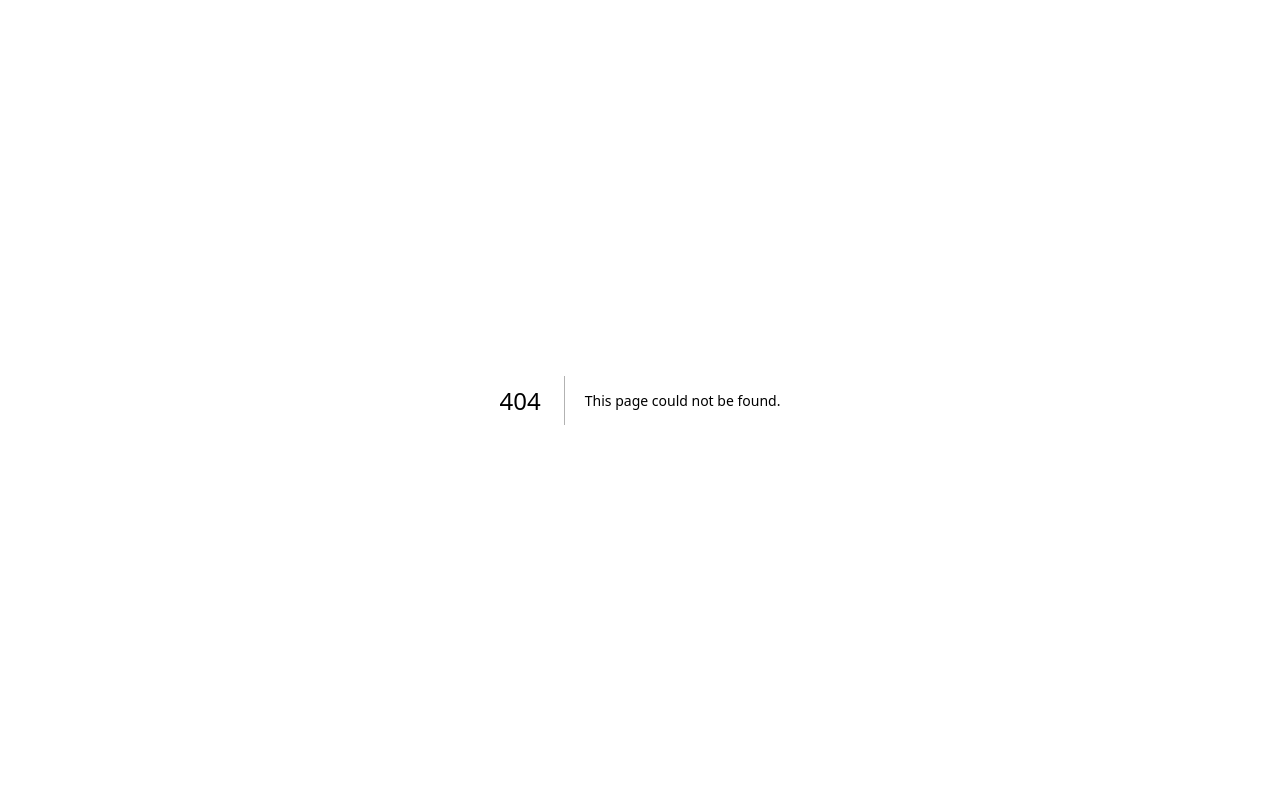
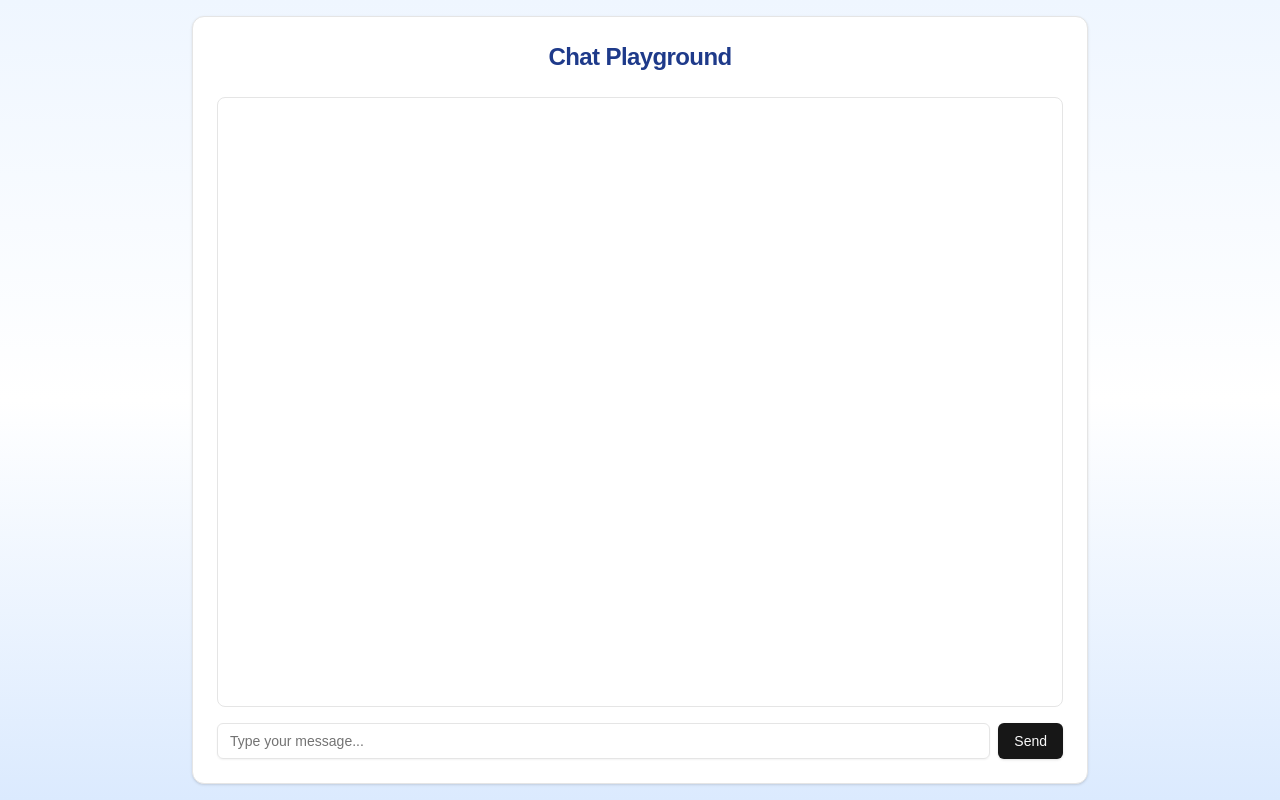
Before and after one commit to dudubernhard/next-app-1, a Next.js app: page /chat in a window 1280 px wide. Before the commit this address had no page. Built offline with nearby package versions, Linux system fonts and the light colour scheme.

Commit message:
Add chat functionality with a new Chat Playground page, including API integration for message handling. Introduced ScrollArea component for better UI experience and updated package dependencies to include @radix-ui/react-scroll-area.

```diff
--- a/package.json
+++ b/package.json
@@ -11,6 +11,7 @@
   "dependencies": {
     "@radix-ui/react-label": "^2.1.7",
     "@radix-ui/react-menubar": "^1.1.15",
+    "@radix-ui/react-scroll-area": "^1.2.9",
     "@radix-ui/react-select": "^2.2.5",
     "@radix-ui/react-slot": "^1.2.3",
     "@radix-ui/react-tabs": "^1.1.12",
--- /dev/null
+++ b/src/app/api/chat/route.ts
@@ -0,0 +1,16 @@
+import { NextRequest, NextResponse } from 'next/server';
+
+export async function POST(req: NextRequest) {
+  try {
+    const { message } = await req.json();
+    if (typeof message !== 'string' || !message.trim()) {
+      return NextResponse.json({ error: 'Invalid message' }, { status: 400 });
+    }
+    // Simulate processing delay
+    await new Promise((resolve) => setTimeout(resolve, 800));
+    return NextResponse.json({ reply: `Echo: ${message}` });
+  } catch (error) {
+    console.error('[API] error', error);
+    return NextResponse.json({ error: 'Invalid request' }, { status: 400 });
+  }
+}
--- /dev/null
+++ b/src/app/chat/client.ts
@@ -0,0 +1,18 @@
+export async function sendMessageToServer(
+  message: string,
+): Promise<string | null> {
+  try {
+    const res = await fetch('/api/chat', {
+      method: 'POST',
+      headers: { 'Content-Type': 'application/json' },
+      body: JSON.stringify({ message }),
+    });
+    const data = await res.json();
+    if (data.reply) {
+      return data.reply;
+    }
+    return null;
+  } catch {
+    return null;
+  }
+}
--- /dev/null
+++ b/src/app/chat/page.tsx
@@ -0,0 +1,123 @@
+'use client';
+
+import { Card, CardContent, CardHeader, CardTitle } from '@/components/ui/card';
+import { Input } from '@/components/ui/input';
+import { Button } from '@/components/ui/button';
+import { ScrollArea } from '@/components/ui/scroll-area';
+import { useState } from 'react';
+import { sendMessageToServer } from './client';
+
+interface Message {
+  id: number;
+  text: string;
+  sender: 'user' | 'bot';
+  timestamp: Date;
+}
+
+export default function ChatPlayground() {
+  const [messages, setMessages] = useState<Message[]>([]);
+  const [inputValue, setInputValue] = useState('');
+  const [isBotTyping, setIsBotTyping] = useState(false);
+
+  const handleSendMessage = async () => {
+    if (!inputValue.trim()) return;
+
+    const userMessage: Message = {
+      id: Date.now(),
+      text: inputValue,
+      sender: 'user',
+      timestamp: new Date(),
+    };
+
+    setMessages((prev) => [...prev, userMessage]);
+    setInputValue('');
+    setIsBotTyping(true);
+
+    try {
+      const reply = await sendMessageToServer(userMessage.text);
+      if (reply) {
+        const botMessage: Message = {
+          id: Date.now() + 1,
+          text: reply,
+          sender: 'bot',
+          timestamp: new Date(),
+        };
+        setMessages((prev) => [...prev, botMessage]);
+      } else {
+        // Optionally handle error
+      }
+    } catch {
+      // Optionally handle error
+    } finally {
+      setIsBotTyping(false);
+    }
+  };
+
+  const handleKeyDown = (e: React.KeyboardEvent) => {
+    if (e.key === 'Enter' && !e.shiftKey) {
+      e.preventDefault();
+      handleSendMessage();
+    }
+  };
+
+  return (
+    <div className="min-h-screen flex flex-col bg-gradient-to-b from-blue-50 via-white to-blue-100 dark:from-gray-900 dark:via-gray-950 dark:to-gray-900 p-4">
+      <Card className="w-full max-w-4xl mx-auto flex-1 flex flex-col">
+        <CardHeader>
+          <CardTitle className="text-2xl font-bold text-center text-blue-900 dark:text-white">
+            Chat Playground
+          </CardTitle>
+        </CardHeader>
+        <CardContent className="flex-1 flex flex-col gap-4">
+          <ScrollArea className="flex-1 p-4 border rounded-lg">
+            <div className="space-y-4">
+              {messages.map((message) => (
+                <div
+                  key={message.id}
+                  className={`flex ${
+                    message.sender === 'user' ? 'justify-end' : 'justify-start'
+                  }`}
+                >
+                  <div
+                    className={`max-w-[80%] p-3 rounded-lg ${
+                      message.sender === 'user'
+                        ? 'bg-blue-500 text-white'
+                        : 'bg-gray-100 dark:bg-gray-800'
+                    }`}
+                  >
+                    <p>{message.text}</p>
+                    <p className="text-xs opacity-70 mt-1">
+                      {message.timestamp.toLocaleTimeString()}
+                    </p>
+                  </div>
+                </div>
+              ))}
+              {isBotTyping && (
+                <div className="flex justify-start">
+                  <div className="max-w-[80%] p-3 rounded-lg bg-gray-100 dark:bg-gray-800 opacity-70">
+                    <p className="italic text-gray-500 dark:text-gray-300">
+                      Bot is typing…
+                    </p>
+                  </div>
+                </div>
+              )}
+            </div>
+          </ScrollArea>
+          <div className="flex gap-2">
+            <Input
+              value={inputValue}
+              onChange={(e) => setInputValue(e.target.value)}
+              onKeyDown={handleKeyDown}
+              placeholder="Type your message..."
+              className="flex-1"
+              aria-label="Type your message"
+            />
+            <Button onClick={handleSendMessage} disabled={isBotTyping}>
+              Send
+            </Button>
+          </div>
+        </CardContent>
+      </Card>
+    </div>
+  );
+}
--- a/src/components/Menu.tsx
+++ b/src/components/Menu.tsx
@@ -7,6 +7,7 @@ const menuItems = [
   { label: 'Home', href: '/' },
   { label: 'To Do List', href: '/todo' },
   { label: 'Events', href: '/event' },
+  { label: 'Chat Playground', href: '/chat' },
 ];
 
 const Menu = () => {
--- /dev/null
+++ b/src/components/ui/scroll-area.tsx
@@ -0,0 +1,48 @@
+"use client"
+
+import * as React from "react"
+import * as ScrollAreaPrimitive from "@radix-ui/react-scroll-area"
+
+import { cn } from "@/lib/utils"
+
+const ScrollArea = React.forwardRef<
+  React.ElementRef<typeof ScrollAreaPrimitive.Root>,
+  React.ComponentPropsWithoutRef<typeof ScrollAreaPrimitive.Root>
+>(({ className, children, ...props }, ref) => (
+  <ScrollAreaPrimitive.Root
+    ref={ref}
+    className={cn("relative overflow-hidden", className)}
+    {...props}
+  >
+    <ScrollAreaPrimitive.Viewport className="h-full w-full rounded-[inherit]">
+      {children}
+    </ScrollAreaPrimitive.Viewport>
+    <ScrollBar />
+    <ScrollAreaPrimitive.Corner />
+  </ScrollAreaPrimitive.Root>
+))
+ScrollArea.displayName = ScrollAreaPrimitive.Root.displayName
+
+const ScrollBar = React.forwardRef<
+  React.ElementRef<typeof ScrollAreaPrimitive.ScrollAreaScrollbar>,
+  React.ComponentPropsWithoutRef<typeof ScrollAreaPrimitive.ScrollAreaScrollbar>
+>(({ className, orientation = "vertical", ...props }, ref) => (
+  <ScrollAreaPrimitive.ScrollAreaScrollbar
+    ref={ref}
+    orientation={orientation}
+    className={cn(
+      "flex touch-none select-none transition-colors",
+      orientation === "vertical" &&
+        "h-full w-2.5 border-l border-l-transparent p-[1px]",
+      orientation === "horizontal" &&
+        "h-2.5 flex-col border-t border-t-transparent p-[1px]",
+      className
+    )}
+    {...props}
+  >
+    <ScrollAreaPrimitive.ScrollAreaThumb className="relative flex-1 rounded-full bg-border" />
+  </ScrollAreaPrimitive.ScrollAreaScrollbar>
+))
+ScrollBar.displayName = ScrollAreaPrimitive.ScrollAreaScrollbar.displayName
+
+export { ScrollArea, ScrollBar }
```
Also changed, not shown: 1 other file (tests, documents, lock files or other folders).
